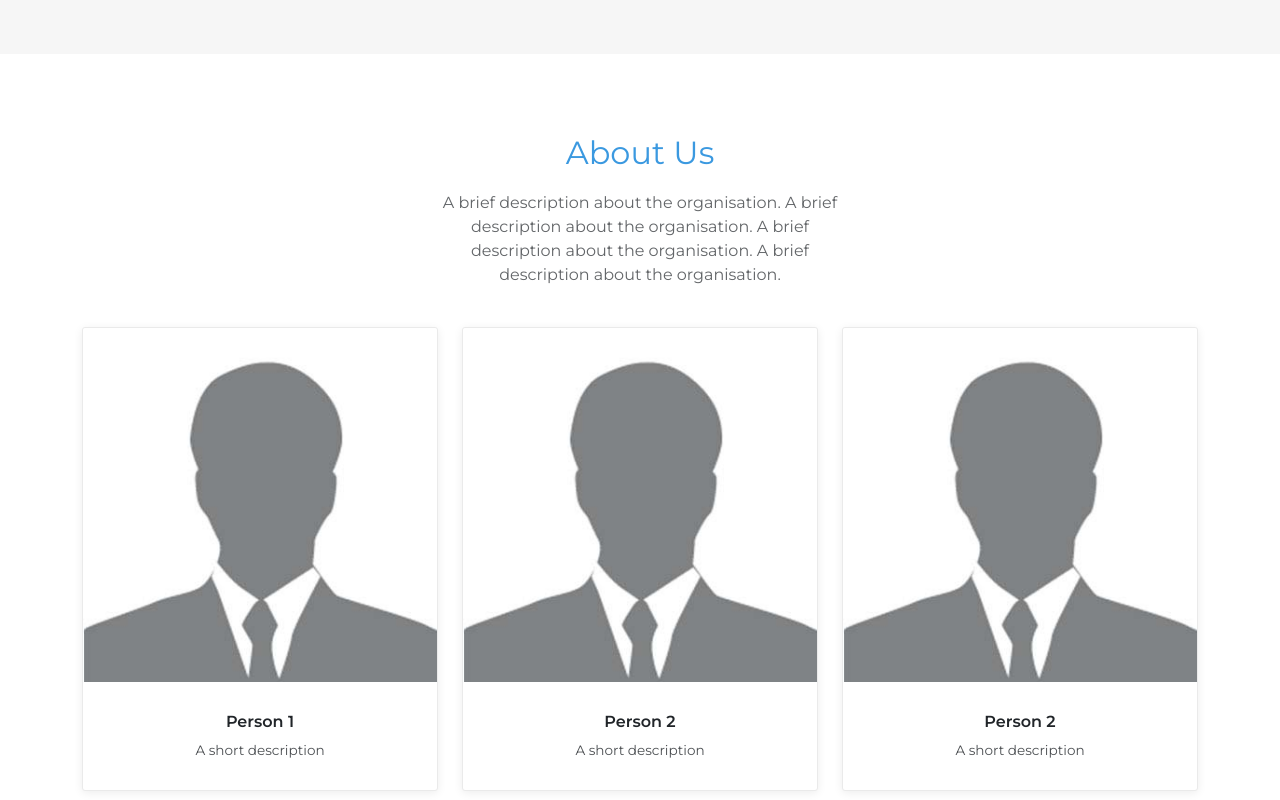
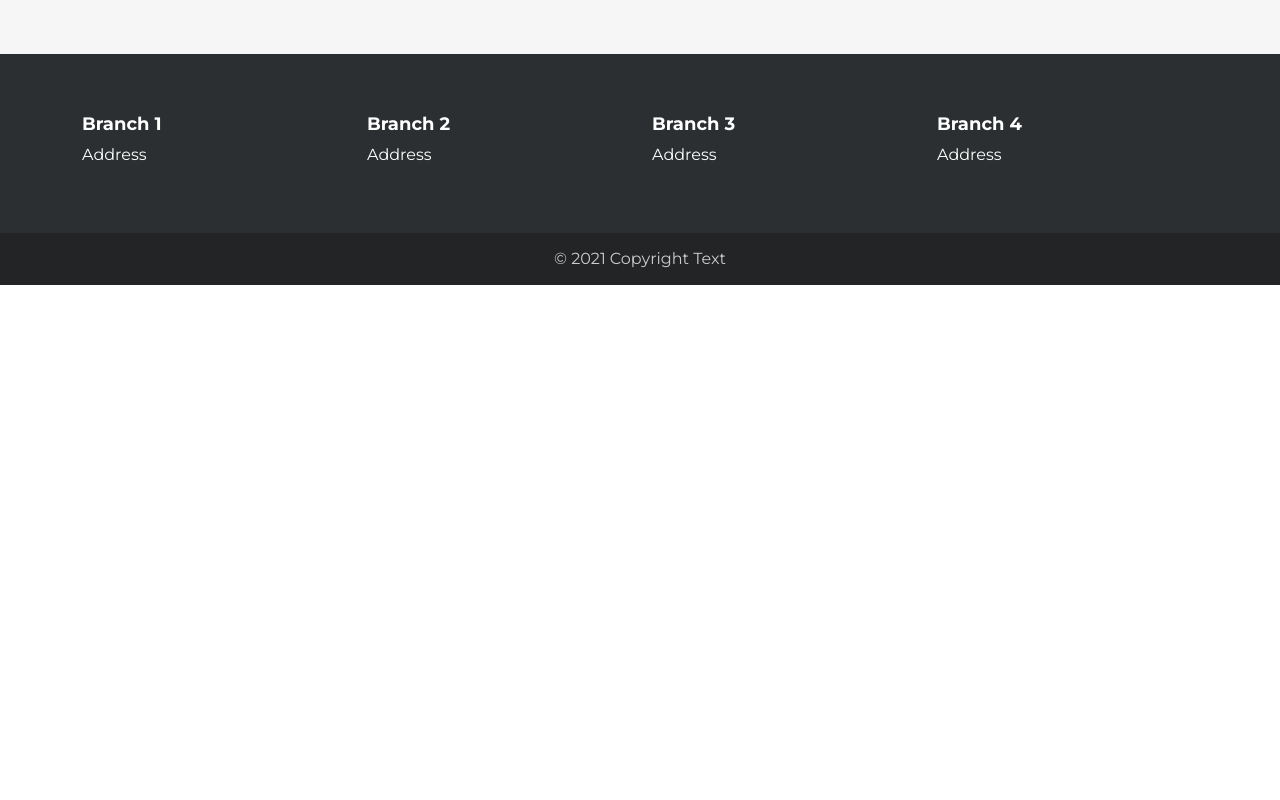
Before and after one commit to Rahul01vishnu/GKV, a plain HTML site: page index.html in a window 1280 px wide. Shown: the part 3120-3920 px from the top of the page. After the commit the page ends 3405 px from the top, so only its background shows below. Drawn offline with Linux system fonts and the light colour scheme; some packages are replaced by stand-ins of ours; a script that the page names is missing.

Commit message:
removed about from index

```diff
--- a/index.html
+++ b/index.html
@@ -99,43 +99,6 @@
                 </div>
             </div>
         </section>
-        <section class="clean-block about-us">
-            <div class="container">
-                <div class="block-heading">
-                    <h2 class="text-info">About Us</h2>
-                    <p> A brief description about the organisation. A brief description about the organisation. A brief description about the organisation. A brief description about the organisation.</p>
-                </div>
-                <div class="row justify-content-center">
-                    <div class="col-sm-6 col-lg-4">
-                        <div class="card text-center clean-card"><img class="card-img-top w-100 d-block" src="assets/img/avatars/dummy.jpg">
-                            <div class="card-body info">
-                                <h4 class="card-title">Person 1</h4>
-                                <p class="card-text">A short description</p>
-                                <!-- <div class="icons"><a href="#"><i class="icon-social-facebook"></i></a><a href="#"><i class="icon-social-instagram"></i></a><a href="#"><i class="icon-social-twitter"></i></a></div> -->
-                            </div>
-                        </div>
-                    </div>
-                    <div class="col-sm-6 col-lg-4">
-                        <div class="card text-center clean-card"><img class="card-img-top w-100 d-block" src="assets/img/avatars/dummy.jpg">
-                            <div class="card-body info">
-                                <h4 class="card-title">Person 2</h4>
-                                <p class="card-text">A short description</p>
-                               <!--  <div class="icons"><a href="#"><i class="icon-social-facebook"></i></a><a href="#"><i class="icon-social-instagram"></i></a><a href="#"><i class="icon-social-twitter"></i></a></div> -->
-                            </div>
-                        </div>
-                    </div>
-                    <div class="col-sm-6 col-lg-4">
-                        <div class="card text-center clean-card"><img class="card-img-top w-100 d-block" src="assets/img/avatars/dummy.jpg">
-                            <div class="card-body info">
-                                <h4 class="card-title">Person 2</h4>
-                                <p class="card-text">A short description</p>
-                                <!-- <div class="icons"><a href="#"><i class="icon-social-facebook"></i></a><a href="#"><i class="icon-social-instagram"></i></a><a href="#"><i class="icon-social-twitter"></i></a></div> -->
-                            </div>
-                        </div>
-                    </div>
-                </div>
-            </div>
-        </section>
     </main>
     <footer class="page-footer dark">
         <div class="container">
```
